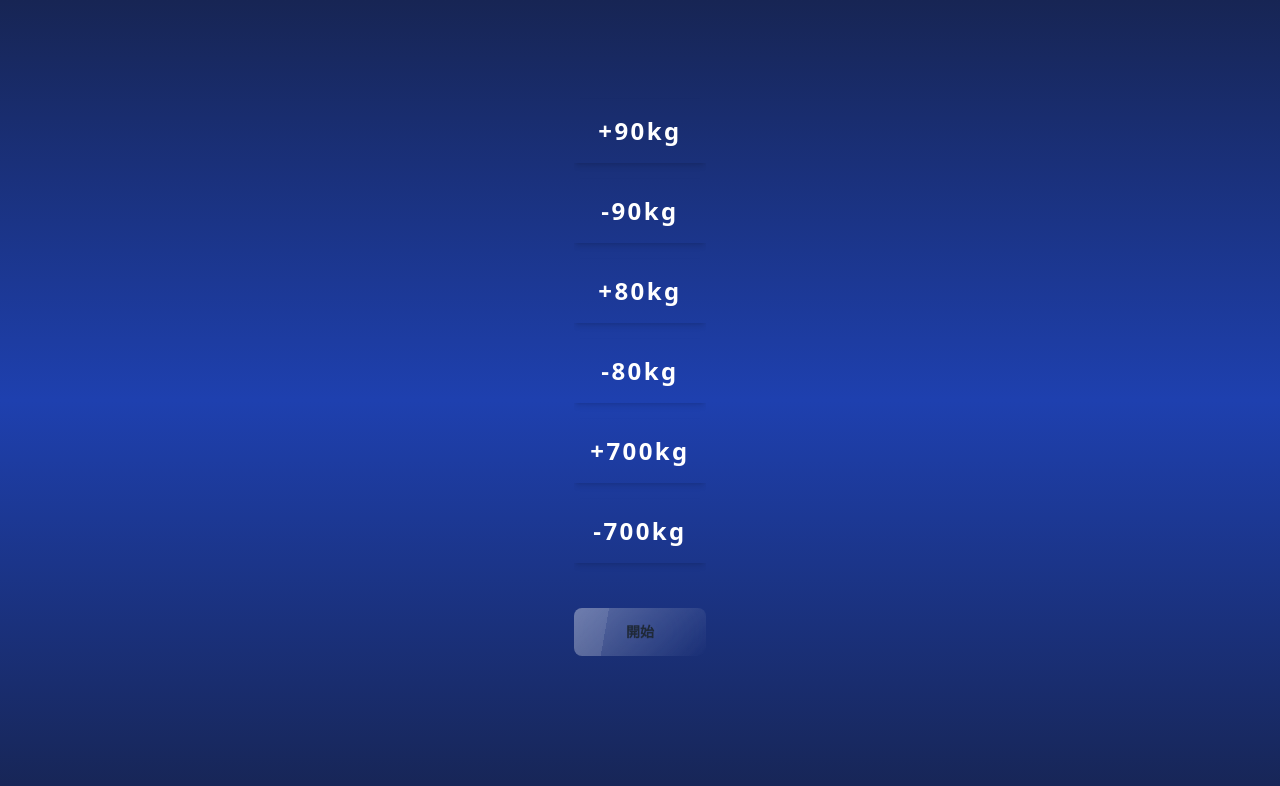
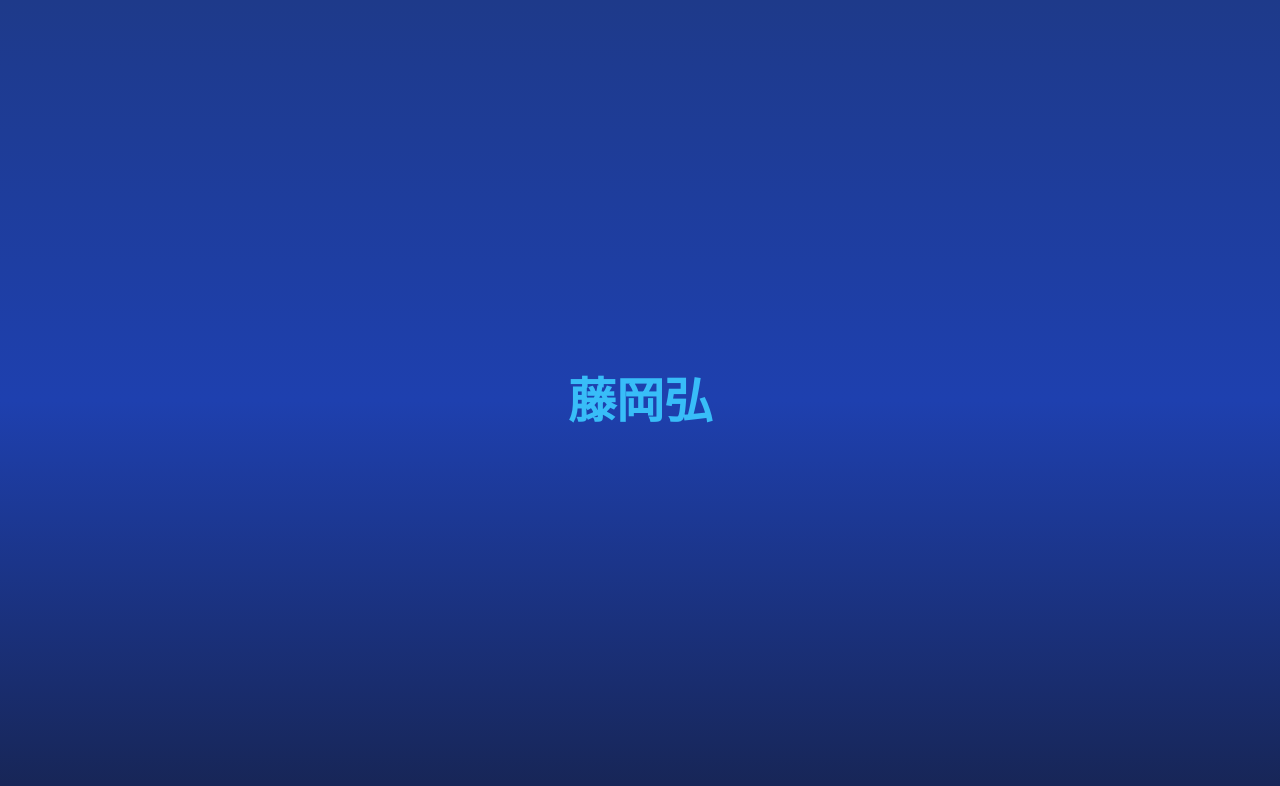
Before and after one commit to snrnapa/next-roulette, a Next.js app: page / in a window 1280 px wide. Shown: the top 786 px of the page. Built offline with nearby package versions, Linux system fonts and the light colour scheme.

Commit message:
今いい感じなので、一回これでコミットをしておきます

```diff
--- a/app/components/Roulette.tsx
+++ b/app/components/Roulette.tsx
@@ -1,66 +1,76 @@
 "use client";
 
-import { useState, useEffect } from "react";
+import { useState, useRef } from "react";
+import { RouletteText } from "./ui/CustomText";
 
-export default function Home() {
-  const [items, setItems] = useState([
-    // "藤岡弘",
-    // "阿部寛",
-    // "五木ひろし",
-    // "ヒロシ",
-    // "なかやまきんに君",
-    "+90kg",
-    "-90kg",
-    "+80kg",
-    "-80kg",
-    "+700kg",
-    "-700kg",
+const Roulette = () => {
+  const [items] = useState<string[]>([
+    "藤岡弘",
+    "阿部寛",
+    "五木ひろし",
+    "ヒロシ",
+    "なかやまきんに君",
   ]);
-  const [nameInput, setNameInput] = useState("");
-  const [currentIndex, setCurrentIndex] = useState(0);
-  const [positionX, setPositionX] = useState(0);
-  const [isRunning, setIsRunning] = useState(false);
-  const [isSelected, setIsSelected] = useState(false);
-  const [isOneMove, setIsOneMove] = useState(false);
-  const [isError, setIsError] = useState(false);
-  const [isOpen, setIsOpen] = useState(false);
-  const [isDefine, setIsDefine] = useState(false);
+  const [positionY, setPositionY] = useState<number>(0);
+  const [currentIndex, setCurrentIndex] = useState<number>(0);
+  const [isRunning, setIsRunning] = useState<boolean>(false);
+  const intervalRef = useRef<NodeJS.Timeout | null>(null); // ルーレットの動作管理
 
   const screenWidth = typeof window !== "undefined" ? window.innerWidth : 960;
 
-  // useEffect(() => {
-  //   let timer;
-  //   if (isRunning) {
-  //     timer = setInterval(() => {
-  //       setPositionX((prev) => {
-  //         if (prev >= screenWidth) {
-  //           setCurrentIndex((prevIndex) =>
-  //             prevIndex >= names.length - 1 ? 0 : prevIndex + 1
-  //           );
-  //           return 0;
-  //         }
-  //         return prev + 60;
-  //       });
-  //     }, 5);
-  //   } else {
-  //     clearInterval(timer);
-  //   }
-  //   return () => clearInterval(timer);
-  // }, [isRunning, items.length, screenWidth]);
+  // トグル関数
+  const toggle = () => {
+    if (isRunning) {
+      stop(); // 停止処理を実行
+    } else {
+      move(); // 開始処理を実行
+    }
+    setIsRunning(!isRunning);
+  };
+
+  // ルーレットを動かす関数
+  const move = () => {
+    if (intervalRef.current) return; // 二重実行防止
+    intervalRef.current = setInterval(() => {
+      setPositionY((prev) => {
+        if (prev >= screenWidth) {
+          setCurrentIndex((prevIndex) =>
+            prevIndex >= items.length - 1 ? 0 : prevIndex + 1
+          );
+          return 0;
+        }
+        return prev + 60;
+      });
+    }, 16); // 速度調整
+  };
+
+  // ルーレットを停止する関数
+  const stop = () => {
+    if (intervalRef.current) {
+      clearInterval(intervalRef.current); // タイマー停止
+      intervalRef.current = null; // リファレンスをリセット
+      setPositionY(0); // ポジションをリセット
+    }
+  };
 
   return (
-    <div className="min-h-screen h-80 overflow-hidden  relative flex flex-col justify-center">
-      <div className="roulette-content flex flex-col space-y-4 ">
-        {items.map((item, index) => (
+    <div className="flex h-screen bg-gradient-to-b from-blue-900 via-blue-800 to-blue-950 ">
+      <button className="h-screen w-screen" onClick={toggle}>
+        <div className=" text-center w-screen h-screen  items-center flex flex-col justify-center relative overflow-hidden">
           <div
-            key={index}
-            className="text-2xl font-semibold text-center p-4  text-white  shadow-md tracking-widest  "
+            className="absolute"
+            style={{
+              transform: `translateY(${positionY}px)`,
+            }}
           >
-            {item}
+            <RouletteText index={currentIndex}>
+              {items[currentIndex]}
+            </RouletteText>
           </div>
-        ))}
-      </div>
-      <button className="btn glass">開始</button>
+        </div>
+      </button>
     </div>
   );
-}
+};
+
+export default Roulette;
--- /dev/null
+++ b/app/components/ui/CustomText.tsx
@@ -0,0 +1,23 @@
+import React from "react";
+
+export const RouletteText = ({
+  children,
+  index,
+}: {
+  children: React.ReactNode;
+  index: number;
+}) => {
+  return (
+    <div>
+      {index % 2 === 0 ? (
+        <div>
+          <p className="font-bold text-5xl text-sky-400">{children}</p>
+        </div>
+      ) : (
+        <div>
+          <p className="font-bold text-5xl text-white">{children}</p>
+        </div>
+      )}
+    </div>
+  );
+};
--- a/app/globals.css
+++ b/app/globals.css
@@ -2,15 +2,24 @@
 @tailwind components;
 @tailwind utilities;
 
-@keyframes verticalRoll {
-  0% {
-    transform: translateY(0);
+@layer utilities {
+  @keyframes sparkle {
+    0%,
+    20%,
+    50%,
+    80%,
+    100% {
+      color: #ffffff;
+      text-shadow: 0 0 10px rgba(255, 255, 255, 0.8),
+        0 0 15px rgba(255, 255, 255, 0.8), 0 0 20px #ffd700, 0 0 30px #ffd700;
+    }
+    40% {
+      color: #ffd700;
+      text-shadow: 0 0 5px rgba(255, 255, 255, 0.6),
+        0 0 10px rgba(255, 255, 255, 0.6), 0 0 15px #ffd700;
+    }
   }
-  100% {
-    transform: translateY(-100%); /* 必要な移動距離 */
+  .sparkling-text {
+    animation: sparkle 1.5s infinite alternate;
   }
 }
-
-.roulette-content {
-  animation: verticalRoll 5s linear infinite;
-}
--- a/app/page.tsx
+++ b/app/page.tsx
@@ -2,7 +2,7 @@
 
 export default function Home() {
   return (
-    <div className="flex flex-row justify-center bg-gradient-to-b from-blue-950 via-blue-800 to-blue-950">
+    <div className="  bg-gradient-to-b from-blue-950 via-blue-800 to-blue-950">
       <Roulette />
     </div>
   );
```
